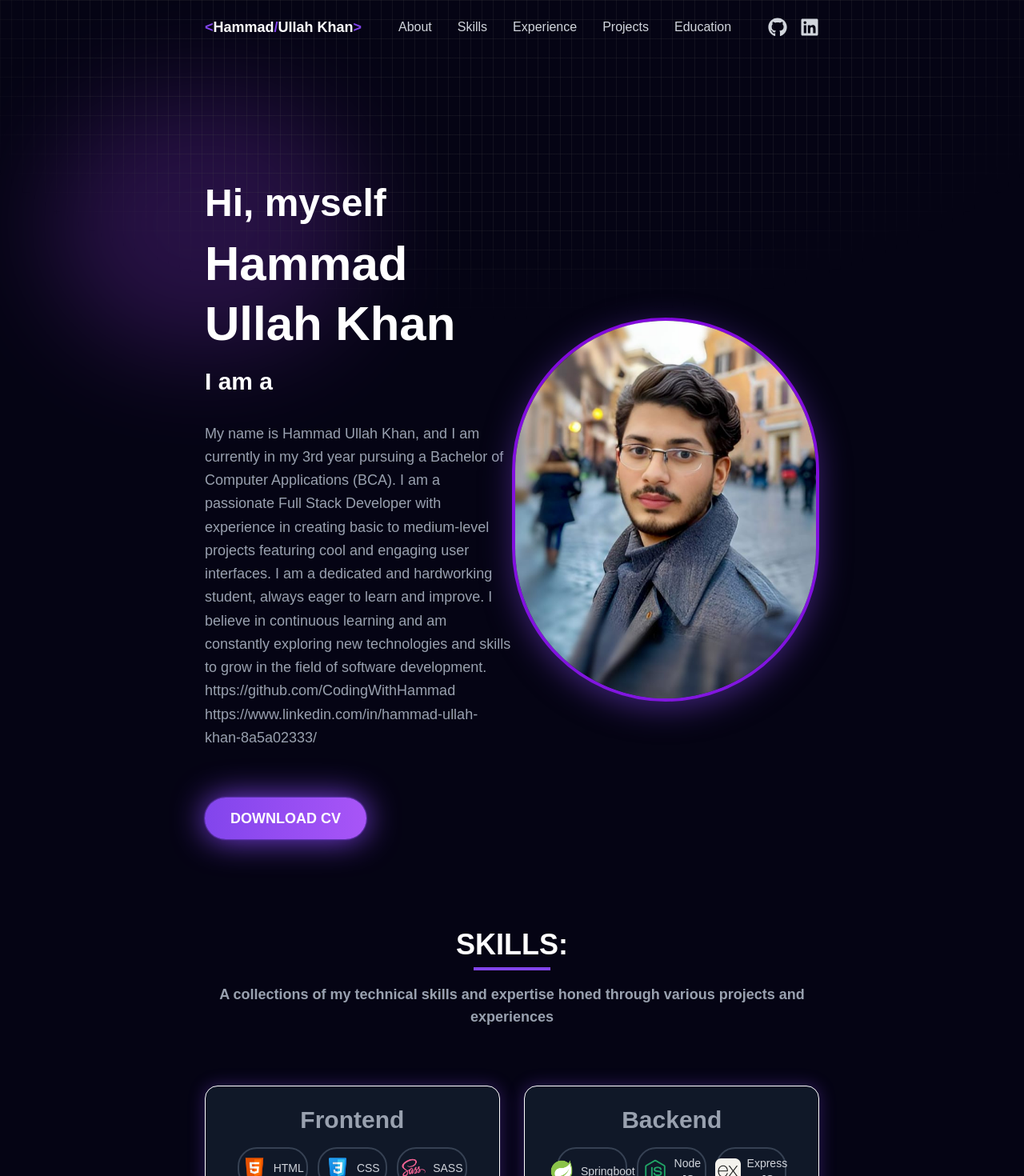
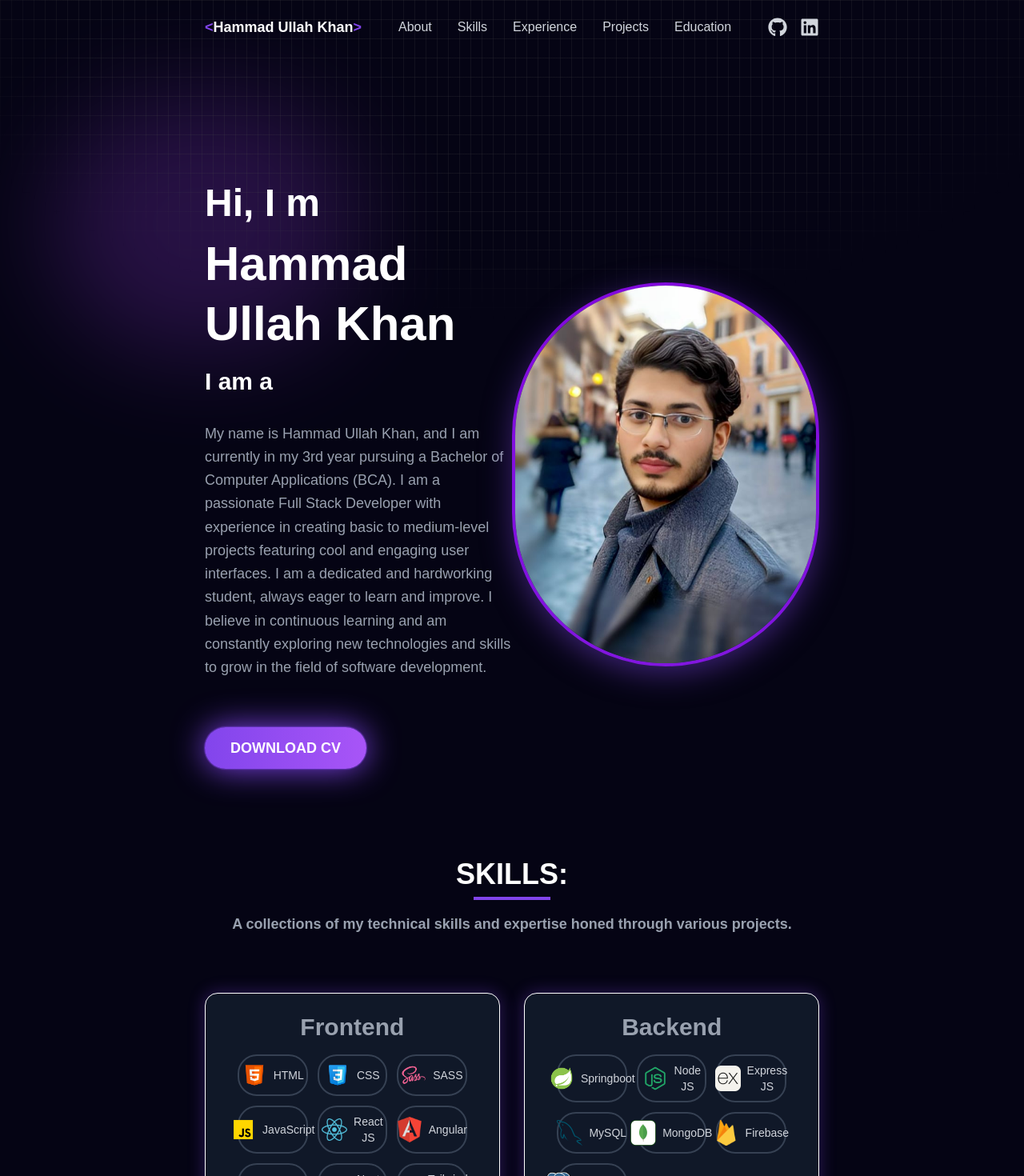
Before and after one commit to CodingWithHammad/New-Portfolio, a React (Vite) app: page / in a window 1280 px wide. Shown: the top 1470 px of the page at 80% size. Built offline with nearby package versions, Linux system fonts and the light colour scheme.

Commit message:
working on attaching links of socail media platform

```diff
--- a/src/components/About/About.jsx
+++ b/src/components/About/About.jsx
@@ -14,7 +14,7 @@ const About = () => {
         <div className="md:w-1/2 text-center md:text-left mt-8 md:mt-0">
           {/* Greeting */}
           <h1 className="text-3xl sm:text-4xl md:text-5xl font-bold text-white mb-2 leading-tight">
-            Hi, myself
+            Hi, I m
           </h1>
           {/* Name */}
           <h2 className="text-4xl sm:text-5xl md:text-6xl font-bold text-white mb-4 leading-tight">
@@ -43,12 +43,11 @@ const About = () => {
           {/* About Me Paragraph */}
           <p className="text-base sm:text-lg md:text-lg text-gray-400 mb-10 mt-8 leading-relaxed">
             My name is Hammad Ullah Khan, and I am currently in my 3rd year pursuing a Bachelor of Computer Applications (BCA). I am a passionate Full Stack Developer with experience in creating basic to medium-level projects featuring cool and engaging user interfaces. I am a dedicated and hardworking student, always eager to learn and improve. I believe in continuous learning and am constantly exploring new technologies and skills to grow in the field of software development.
-            https://github.com/CodingWithHammad
-            https://www.linkedin.com/in/hammad-ullah-khan-8a5a02333/
+
           </p>
           {/* Resume Button */}
           <a
-            href="https://drive.google.com/file/d/1_pLl2wjYVCU-wnqXIhjhYr0YC0SJXvwv/view?usp=sharing"
+            href="https://drive.google.com/file/d/1wNaS2O8vTiFtQ9JCuFx___N_JG3lX8oK/view?usp=drivesdk"
             target="_blank"
             rel="noopener noreferrer"
             className="inline-block text-white py-3 px-8 rounded-full mt-5 text-lg font-bold transition duration-300 transform hover:scale-105"
@@ -74,7 +73,7 @@ const About = () => {
           >
             <img
               src={profileImage}
-              alt="Tarun Kaushik"
+              alt="Hammad Ullah Khan"
               className="w-full h-full rounded-full object-cover drop-shadow-[0_10px_20px_rgba(130,69,236,0.5)]"
             />
           </Tilt>
--- a/src/components/Contact/Contact.jsx
+++ b/src/components/Contact/Contact.jsx
@@ -59,7 +59,7 @@ const Contact = () => {
         <h2 className="text-4xl font-bold text-white">CONTACT</h2>
         <div className="w-32 h-1 bg-purple-500 mx-auto mt-4"></div>
         <p className="text-gray-400 mt-4 text-lg font-semibold">
-          I’d love to hear from you—reach out for any opportunities or questions!
+          I’d love to hear about your opinion and about your view towards this
         </p>
       </div>
 
--- a/src/components/Education/Education.jsx
+++ b/src/components/Education/Education.jsx
@@ -12,7 +12,7 @@ const Education = () => {
         <h2 className="text-4xl font-bold text-white">EDUCATION</h2>
         <div className="w-32 h-1 bg-purple-500 mx-auto mt-4"></div>
         <p className="text-gray-400 mt-4 text-lg font-semibold">
-          My education has been a journey of learning and development. Here are the details of my academic background
+          My education has been a journey of learning and development.I love to make unique things.
         </p>
       </div>
 
--- a/src/components/Footer/Footer.jsx
+++ b/src/components/Footer/Footer.jsx
@@ -38,11 +38,11 @@ const Footer = () => {
         {/* Social Media Icons - Responsive */}
         <div className="flex flex-wrap justify-center space-x-4 mt-6">
           {[
-            { icon: <FaFacebook />, link: "https://www.facebook.com/tarun.kaushik.3511041/" },
-            { icon: <FaTwitter />, link: "https://twitter.com/CodingMaster6?s=09" },
-            { icon: <FaLinkedin />, link: "https://www.linkedin.com/in/tarun-kaushik-553b441a4" },
-            { icon: <FaInstagram />, link: "https://www.instagram.com/coding_.master/" },
-            { icon: <FaYoutube />, link: "https://www.youtube.com/codingmasteryt" },
+            { icon: <FaFacebook />, link: "  " },
+            { icon: <FaTwitter />, link: "  " },
+            { icon: <FaLinkedin />, link: "" },
+            { icon: <FaInstagram />, link: "https://www.instagram.com/_.hmmad._/?__pwa=1" },
+            { icon: <FaYoutube />, link: "  " },
 
           ].map((item, index) => (
             <a
--- a/src/components/Navbar/Navbar.jsx
+++ b/src/components/Navbar/Navbar.jsx
@@ -39,16 +39,17 @@ const Navbar = () => {
   return (
     <nav
       className={`fixed top-0 w-full z-50 transition duration-300 px-[7vw] md:px-[7vw] lg:px-[20vw] ${
-        isScrolled ? "bg-[#050414] bg-opacity-50 backdrop-blur-md shadow-md" : "bg-transparent"
+        isScrolled ? "bg-[#030208] bg-opacity-50 backdrop-blur-md shadow-md" : "bg-transparent"
       }`}
     >
       <div className="text-white py-5 flex justify-between items-center">
         {/* Logo */}
         <div className="text-lg font-semibold cursor-pointer">
           <span className="text-[#8245ec]">&lt;</span>
-          <span className="text-white">Hammad</span>
-          <span className="text-[#8245ec]">/</span>
-          <span className="text-white">Ullah Khan</span>
+          <span className="text-white">Hammad Ullah</span>
+          <span className="text-[#8245ec]"></span>
+          {/* <span className="text-white">Ullah</span><br /> */}
+          <span className="text-white"> Khan</span>
           <span className="text-[#8245ec]">&gt;</span>
         </div>
 
@@ -71,7 +72,7 @@ const Navbar = () => {
         {/* Social Icons */}
         <div className="hidden md:flex space-x-4">
           <a
-            href="https://github.com/codingmastr"
+            href="https://github.com/CodingWithHammad "
             target="_blank"
             rel="noopener noreferrer"
             className="text-gray-300 hover:text-[#8245ec]"
@@ -79,7 +80,7 @@ const Navbar = () => {
             <FaGithub size={24} />
           </a>
           <a
-            href="https://www.linkedin.com/in/tarun-kaushik-553b441a4"
+            href="https://www.linkedin.com/in/hammad-ullah-khan-8a5a02333/"
             target="_blank"
             rel="noopener noreferrer"
             className="text-gray-300 hover:text-[#8245ec]"
@@ -122,7 +123,7 @@ const Navbar = () => {
             ))}
             <div className="flex space-x-4">
               <a
-                href="https://github.com/codingmastr"
+                href="https://github.com/CodingWithHammad "
                 target="_blank"
                 rel="noopener noreferrer"
                 className="text-gray-300 hover:text-white"
@@ -130,7 +131,7 @@ const Navbar = () => {
                 <FaGithub size={24} />
               </a>
               <a
-                href="https://www.linkedin.com/in/tarun-kaushik-553b441a4"
+                href="https://www.linkedin.com/in/hammad-ullah-khan-8a5a02333/"
                 target="_blank"
                 rel="noopener noreferrer"
                 className="text-gray-300 hover:text-white"
--- a/src/components/Skills/Skill.jsx
+++ b/src/components/Skills/Skill.jsx
@@ -12,7 +12,7 @@ const Skills = () => (
       <h2 className="text-3xl sm:text-4xl font-bold text-white">SKILLS:</h2>
       <div className="w-24 h-1 bg-[#8245ec] mx-auto mt-2"></div>
       <p className="text-gray-400 mt-4 text-lg font-semibold">
-      A collections of my technical skills and expertise honed through various projects and experiences
+      A collections of my technical skills and expertise honed through various projects.
       </p>
     </div>
 
```
Also changed, not shown: src/sourxe.txt (added).
